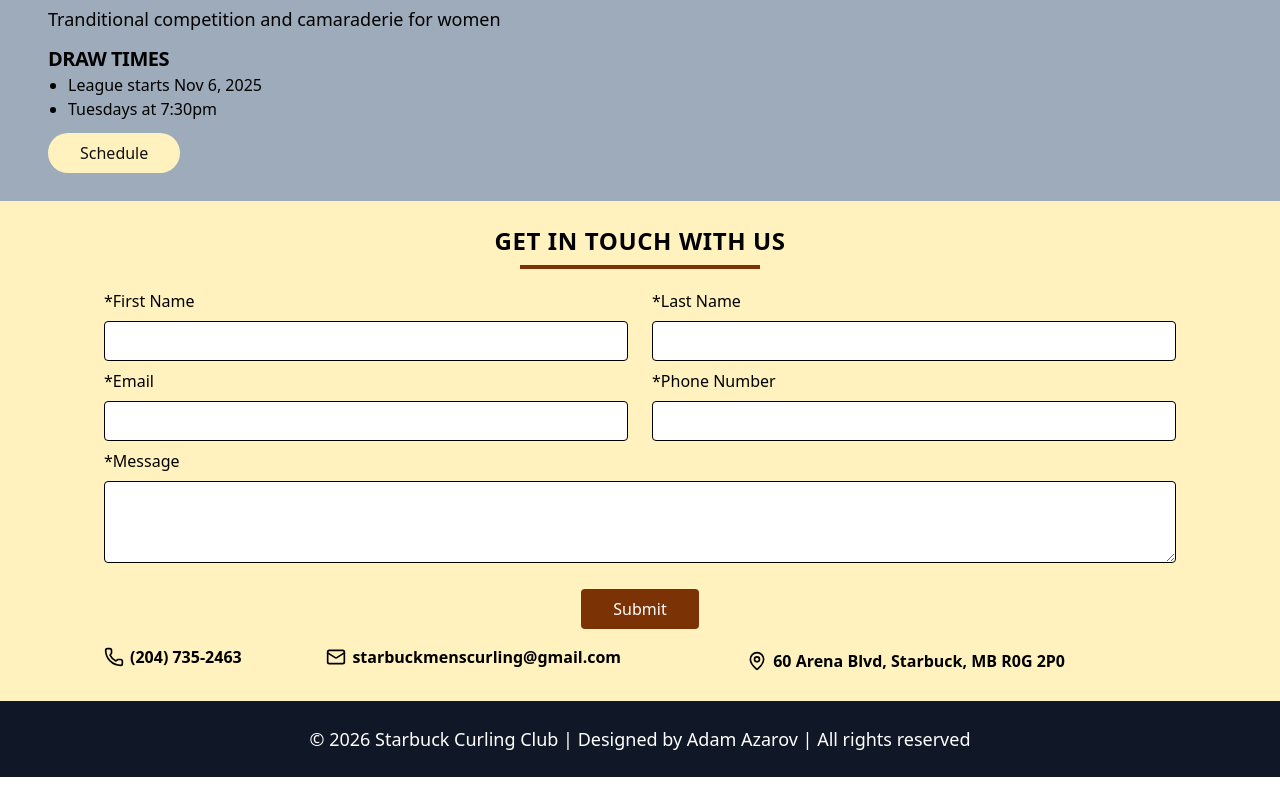
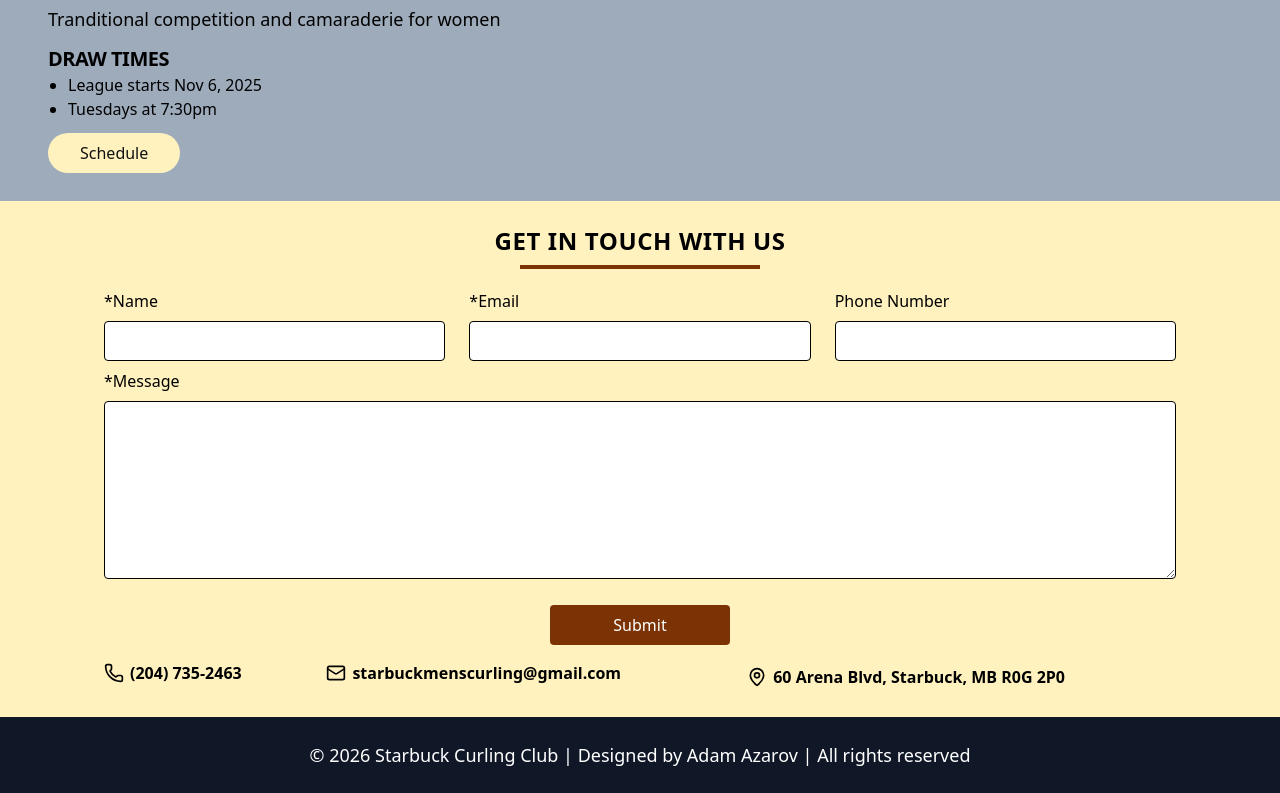
Before and after one commit to Azarov204/starbuck-curling, a React (Vite) app: page /starbuck-curling/leagues in a window 1280 px wide. Shown: the part 1095-1888 px from the top of the page. Built offline with nearby package versions, Linux system fonts and the light colour scheme.

Commit message:
Add real form submission

```diff
--- a/src/components/Contact/Contact.jsx
+++ b/src/components/Contact/Contact.jsx
@@ -2,15 +2,16 @@ import {useState} from "react";
 import {Mail, MapPin, Phone} from "lucide-react";
 
 const Contact = () => {
-
   const [result, setResult] = useState("");
+  const [sendDisabled, setSendDisabled] = useState(false);
+  const [submitButtonString, setSubmitButtonString] = useState("Submit");
 
   const onSubmit = async (event) => {
     event.preventDefault();
     setResult("Sending....");
     const formData = new FormData(event.target);
-
-    formData.append("access_key", "YOUR_ACCESS_KEY_HERE");
+    formData.append("subject", "New Submission from Starbuck Curling Club Website");
+    formData.append("access_key", import.meta.env.VITE_WEB3FORMS_EMAIL_KEY + "asd");
 
     const response = await fetch("https://api.web3forms.com/submit", {
       method: "POST",
@@ -21,9 +22,12 @@ const Contact = () => {
 
     if (data.success) {
       setResult("Form Submitted Successfully");
+      setSubmitButtonString("Sent!")
       event.target.reset();
+      setSendDisabled(true);
     } else {
       console.log("Error", data);
+      setSubmitButtonString("Error! Try again")
       setResult(data.message);
     }
   };
@@ -39,37 +43,33 @@ const Contact = () => {
 
         {/* FORM */}
         <form className="space-y-2" onSubmit={onSubmit}>
-          {/* Row 1 */}
-          <div className="grid grid-cols-1 sm:grid-cols-2 gap-6">
+
+          {/* Name */}
+          <div className="grid grid-cols-1 md:grid-cols-3 gap-6">
             <div>
               <label className="block mb-2">
-                *First Name
+                *Name
               </label>
-              <input type="text" className="w-full h-10 rounded-sm px-3 focus:outline-none border bg-white"/>
+              <input type="text" name="Name"
+                     className="w-full h-10 rounded-sm px-3 focus:outline-none border bg-white" required/>
             </div>
 
-            <div>
-              <label className="block mb-2">
-                *Last Name
-              </label>
-              <input type="text" className="w-full h-10 rounded-sm px-3 focus:outline-none border bg-white"/>
-            </div>
-          </div>
-
-          {/* Row 2 */}
-          <div className="grid grid-cols-1 sm:grid-cols-2 gap-6">
+            {/* Email */}
             <div>
               <label className="block mb-2">
                 *Email
               </label>
-              <input type="email" className="w-full h-10 rounded-sm px-3 focus:outline-none border bg-white"/>
+              <input type="email" name="Email"
+                     className="w-full h-10 rounded-sm px-3 focus:outline-none border bg-white" required/>
             </div>
 
+            {/* Phone */}
             <div>
               <label className="block mb-2">
-                *Phone Number
+                Phone Number
               </label>
-              <input type="tel" className="w-full h-10 rounded-sm px-3 focus:outline-none border bg-white"/>
+              <input type="tel" name="Phone"
+                     className="w-full h-10 rounded-sm px-3 focus:outline-none border bg-white"/>
             </div>
           </div>
 
@@ -78,13 +78,18 @@ const Contact = () => {
             <label className="block mb-2">
               *Message
             </label>
-            <textarea rows={3} className="w-full rounded-sm px-3 py-1 focus:outline-none border bg-white"/>
+            <textarea rows={7} name="Message"
+                      className="w-full rounded-sm px-3 py-1 focus:outline-none border bg-white" required/>
           </div>
+
+          {/* Hidden form name */}
+          <input type="hidden" name="from_name" value="Starbuck Curling Club Website"/>
 
           {/* Submit */}
           <div className="flex justify-center pt-3 pb-4">
-            <button className="px-8 py-2 bg-amber-900 hover:bg-amber-800 text-white rounded-sm transition">
-              Submit
+            <button type="submit" disabled={sendDisabled}
+                    className="px-8 py-2 w-45 bg-amber-900 enabled:hover:bg-amber-800 disabled:opacity-50 text-white rounded-sm transition">
+              {submitButtonString}
             </button>
           </div>
         </form>
```
Also changed, not shown: 1 other file (tests, documents, lock files or other folders).
